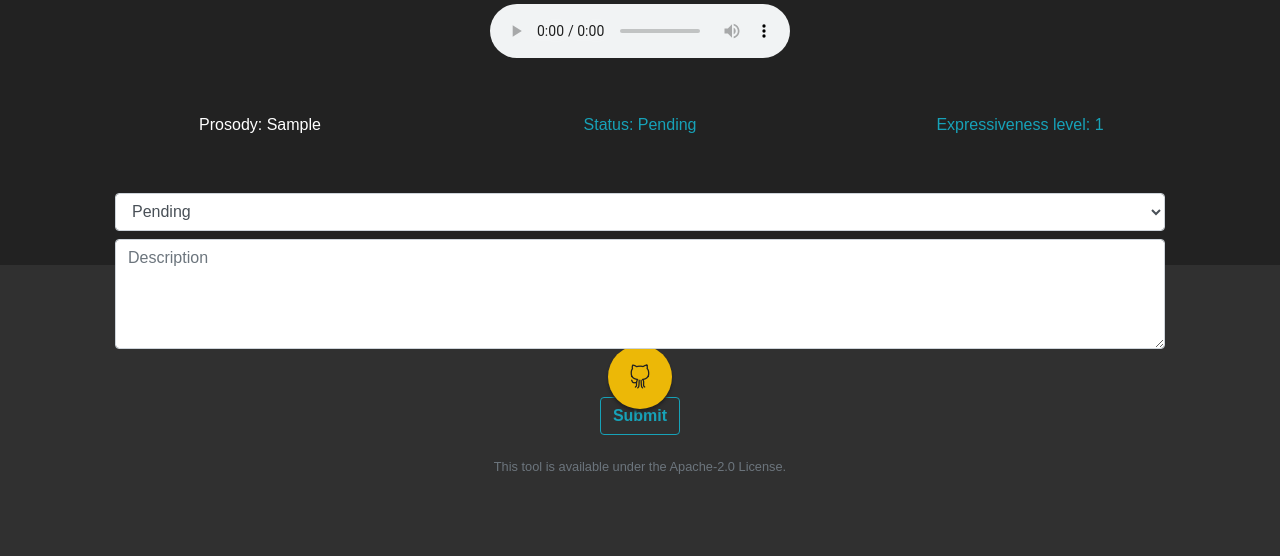
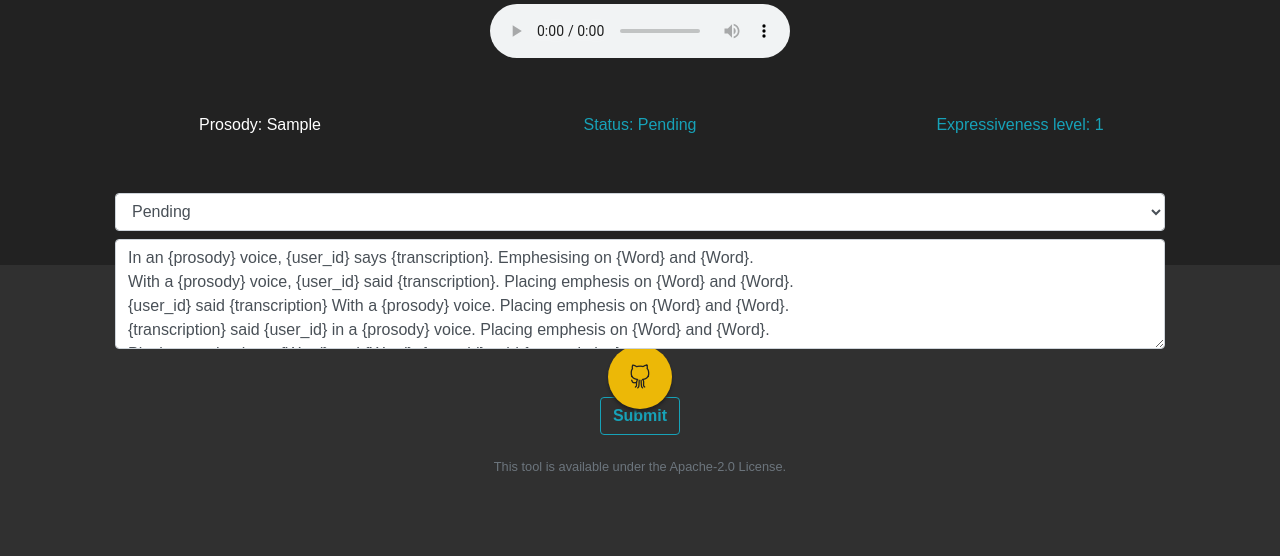
Before and after one commit to openempathic/EMNS-DCT, a Django app: page /utterances/1/ in a window 1280 px wide. Shown: the part 535-1091 px from the top of the page. Run offline with Django 4.2, Linux system fonts and the light colour scheme; a user stored in the database is signed in; tables that the repository leaves empty hold one stand-in row (values such as "Sample post"); style sheets or scripts are compiled from the project's sources; parts of the project's set-up code (start-up, migrations or seed data) failed here and were passed over; some libraries are stand-ins or nearby versions.

Commit message:
added some sample descriotion which can be used to describe the audio

```diff
--- a/django_dataset_collection_tool/audio_recorder/templates/audio_recorder/utterances_detail.html
+++ b/django_dataset_collection_tool/audio_recorder/templates/audio_recorder/utterances_detail.html
@@ -88,7 +88,16 @@
 									</select>
 								</div>
 								<div class="col mt-2">
-									<textarea class="form-control" name="description_textarea" id="id_description_textarea" rows="4" placeholder="Description"></textarea>
+									<textarea class="form-control" name="description_textarea" id="id_description_textarea" rows="4" placeholder="Description">
+In an {prosody} voice, {user_id} says {transcription}. Emphesising on {Word} and {Word}.
+With a {prosody} voice, {user_id} said {transcription}. Placing emphesis on {Word} and {Word}.
+{user_id} said {transcription} With a {prosody} voice. Placing emphesis on {Word} and {Word}.
+{transcription} said {user_id} in a {prosody} voice. Placing emphesis on {Word} and {Word}.
+Placing emphesis on {Word} and {Word}, {user_id} said {transcription}.
+{user_id} said {transcription} With a {prosody} voice.
+{user_id} said {transcription}.
+
+									</textarea>
 								</div>
 								<div class="mt-5">
 									<button class="btn btn-outline-info" id="submit">Submit</button>
```
